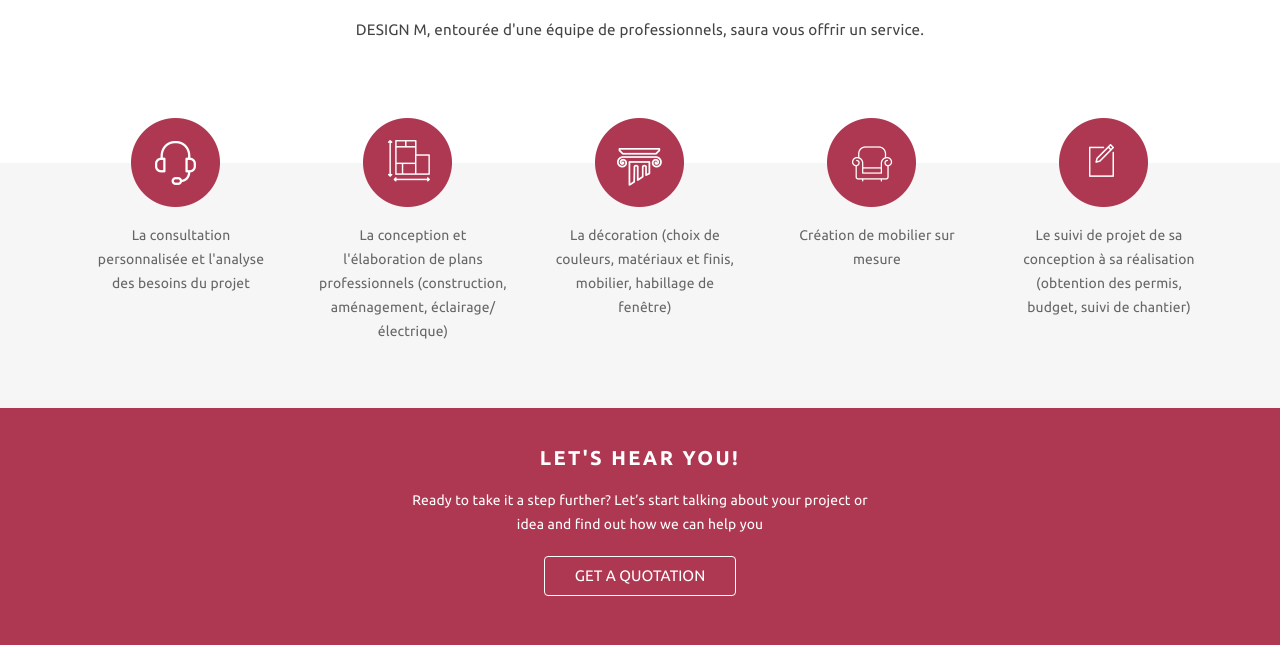
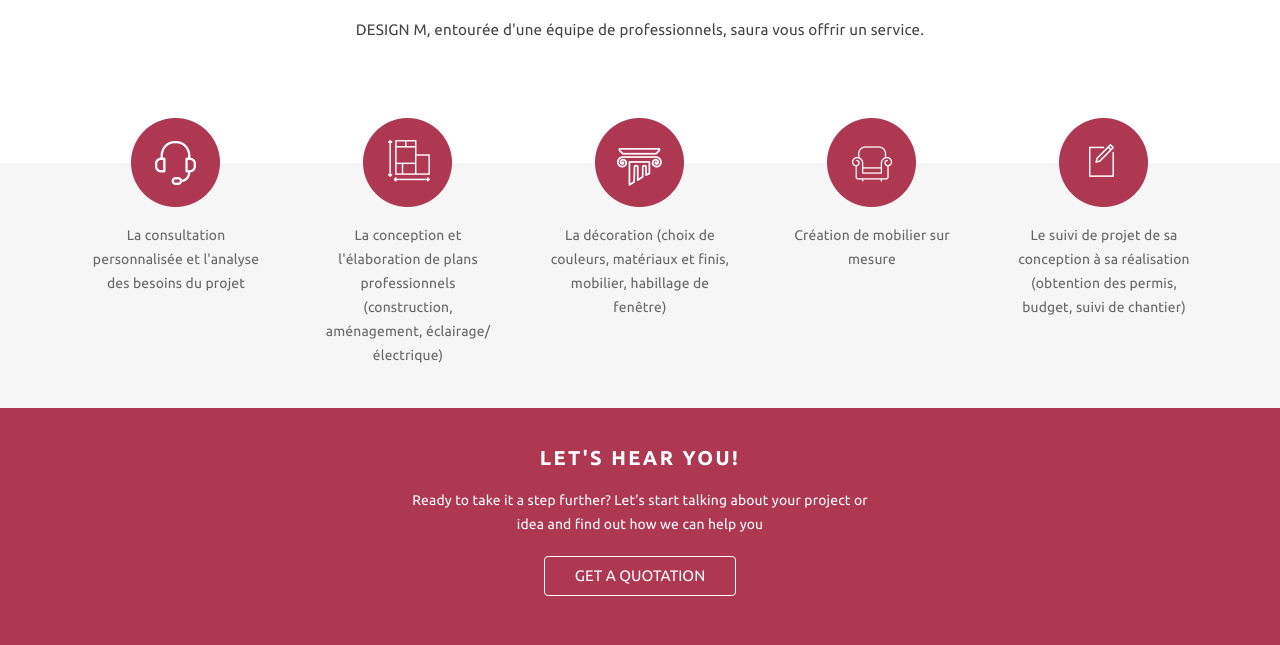
Before and after one commit to orldm/DesignM, a PHP site: page / in a window 1280 px wide. Shown: the part 1558-2203 px from the top of the page. Run offline with PHP 8.4, Linux system fonts and the light colour scheme.

Commit message:
adjust service container text position

```diff
--- a/assets/stylesheets/main.css
+++ b/assets/stylesheets/main.css
@@ -474,7 +474,7 @@ span.close-details {
     background-color: #F6F6F6;
 }
 .service-bottom-container p {
-    position: absolute;
+    position: relative;
     top: 60px;
     padding: 0 15px;
     color: #666666;
```
